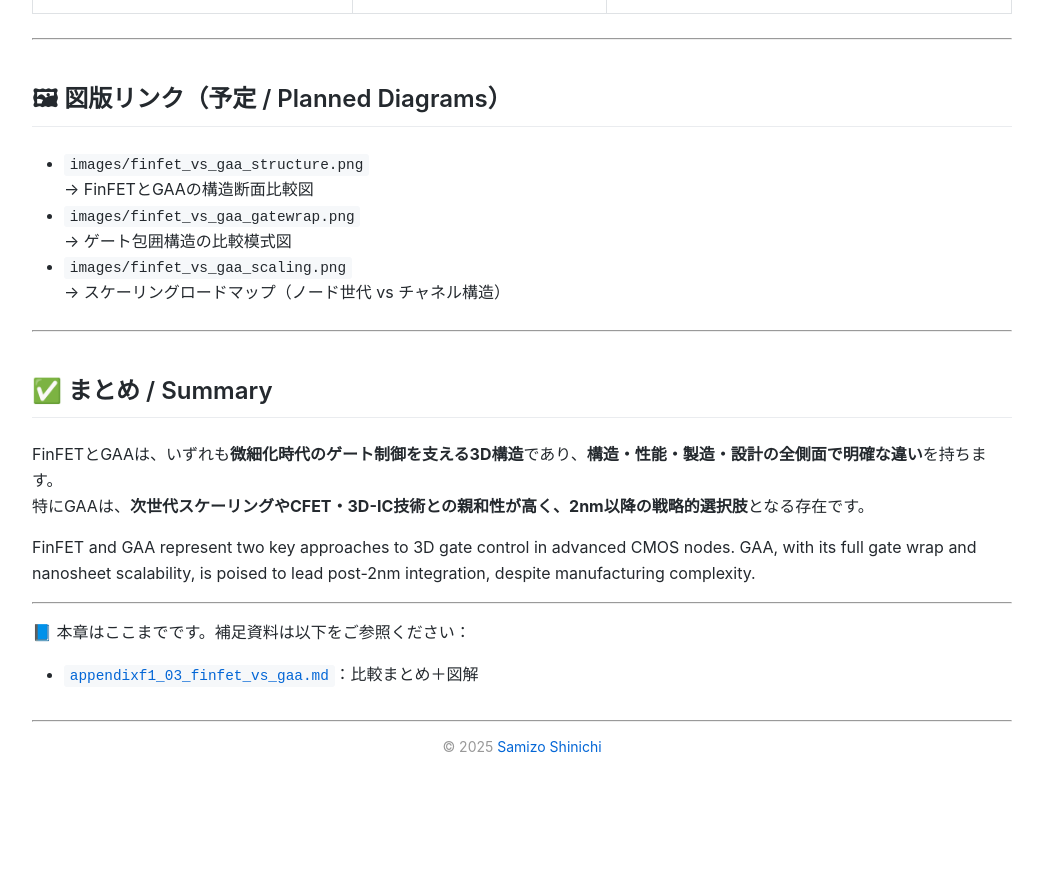
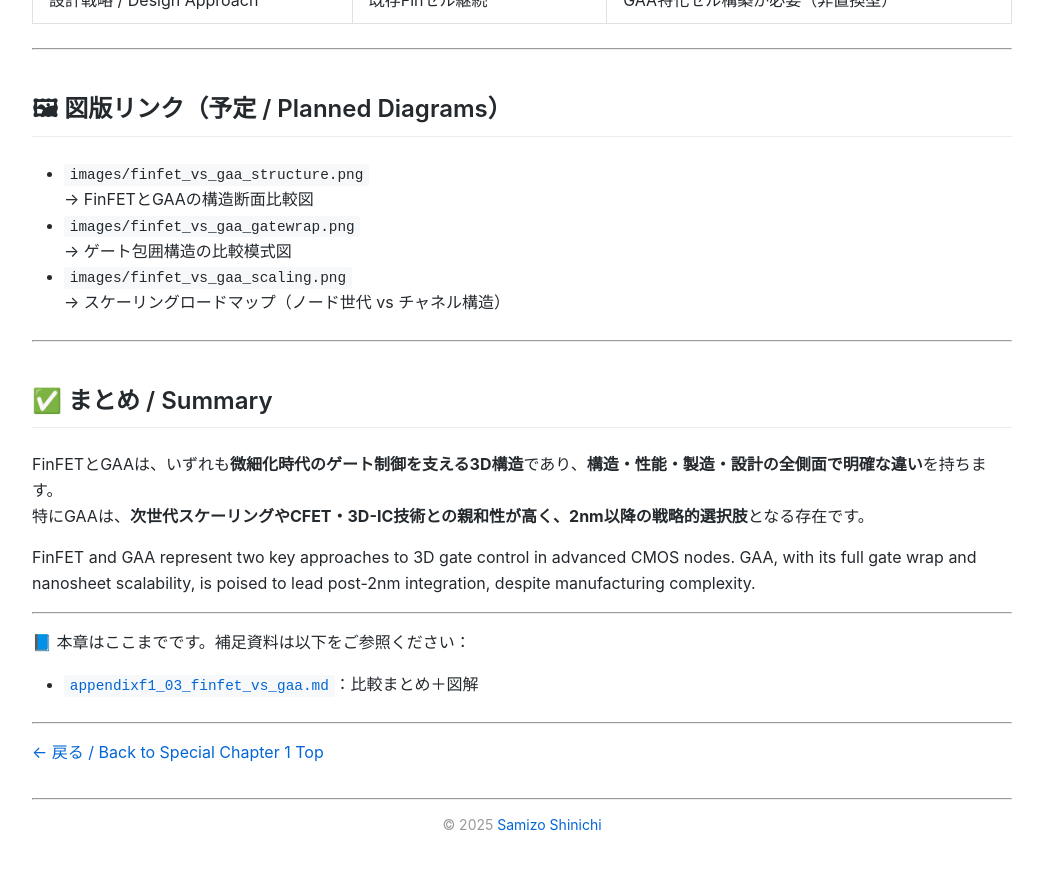
Before and after one commit to Samizo-AITL/Edusemi-v4x, a Jekyll site: the page built from f_chapter1_finfet_gaa/f1_4_comparison.md, in a window 1280 px wide and 900 px high, scrolled down 2674 px. Shown: the top 870 px of the window, without its empty margins (118-1161 px from the left). Built offline with Jekyll 4.4.1, drawn with Linux system fonts in a browser that asks for light colours; our own code applies the rules of GitHub Pages for plain Markdown files; before the commit the page ends 3496 px from its top, so only the background shows below that; some of the changed lines change nothing that is shown.

Commit message:
Update f1_4_comparison.md

```diff
--- a/f_chapter1_finfet_gaa/f1_4_comparison.md
+++ b/f_chapter1_finfet_gaa/f1_4_comparison.md
@@ -1,3 +1,10 @@
+---
+layout: default
+title: 1.4 FinFETとGAAの比較：構造・性能・設計影響の視点から
+---
+
+---
+
 # 🧬 1.4 FinFETとGAAの比較：構造・性能・設計影響の視点から
 ## 1.4 Comparison of FinFET and GAA: Structure, Performance, and Design Impacts
 
@@ -93,3 +100,7 @@
 
 📘 本章はここまでです。補足資料は以下をご参照ください：
 - [`appendixf1_03_finfet_vs_gaa.md`](./appendixf1_03_finfet_vs_gaa.md)：比較まとめ＋図解
+
+---
+
+[← 戻る / Back to Special Chapter 1 Top](../f_chapter1_finfet_gaa/README.md)
```
